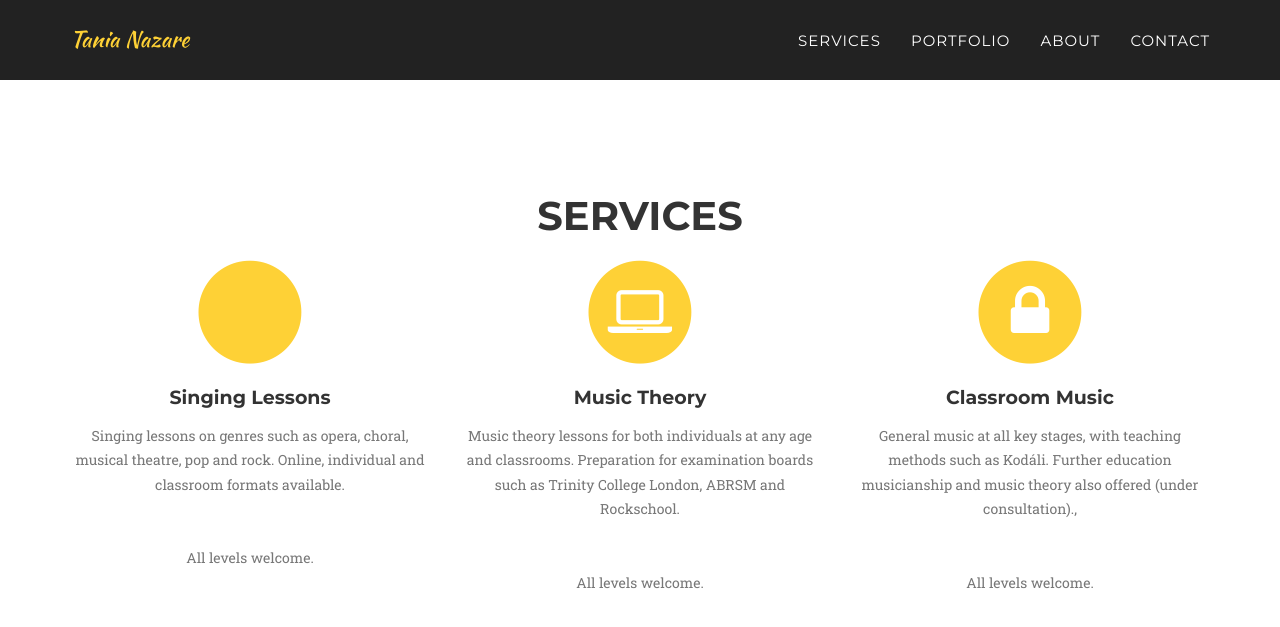
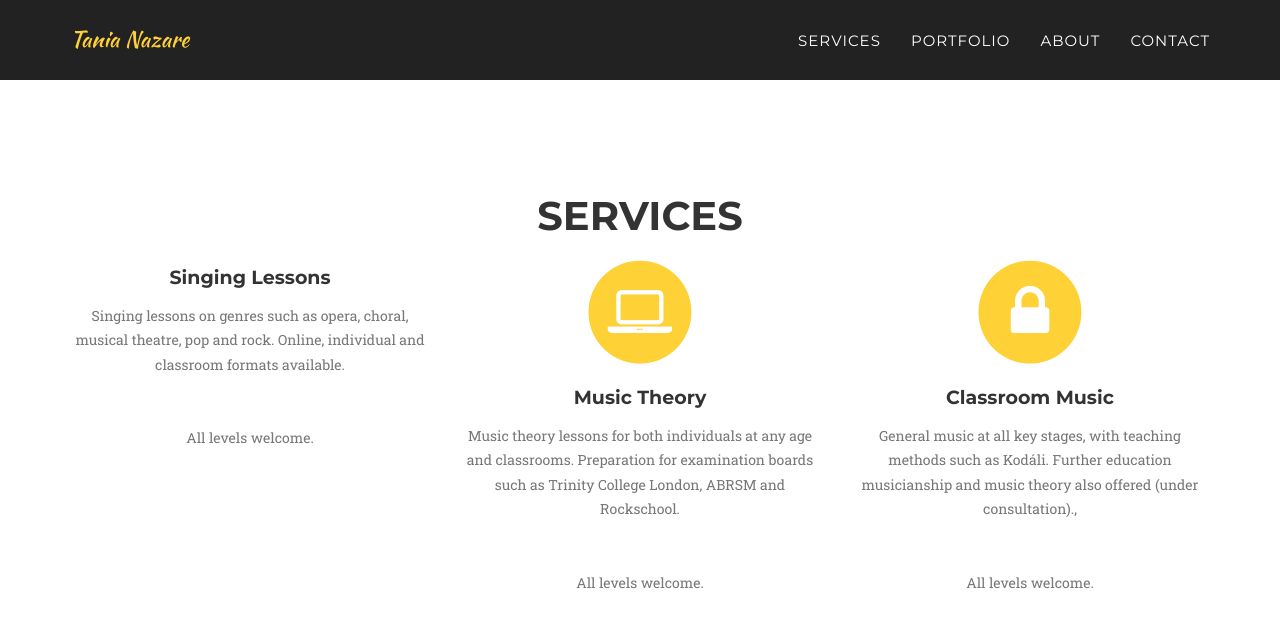
Before and after one commit to shopsoi/shopsoi.github.io, a Jekyll site: the page built from index.html, in a window 1280 px wide and 900 px high, scrolled down 646 px. Shown: the top 627 px of the window. Built offline with Jekyll 4.4.1, drawn with Linux system fonts in a browser that asks for light colours; some web fonts are replaced.

Commit message:
maybe icon works now?

```diff
--- a/_includes/services.html
+++ b/_includes/services.html
@@ -9,8 +9,8 @@
             </div>
             <div class="row text-center">
                 <div class="col-md-4">
-                    <span class="fa-stack fa-4x">
-                        <i class="fa fa-circle fa-stack-2x text-primary"></i>
+                    <!--<span class="fa-stack fa-4x">-->
+                        <!--<i class="fa fa-circle fa-stack-2x text-primary"></i>-->
                         <i class="fas fa-microphone-alt"></i>
                     </span>
                     <h4 class="service-heading">Singing Lessons</h4>
```
